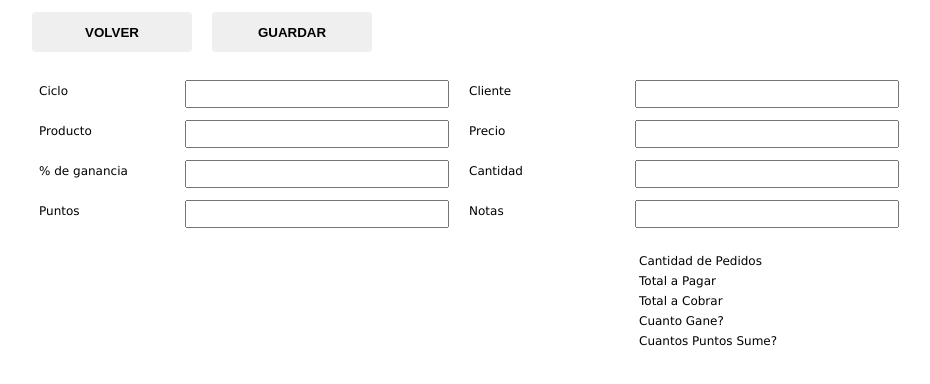
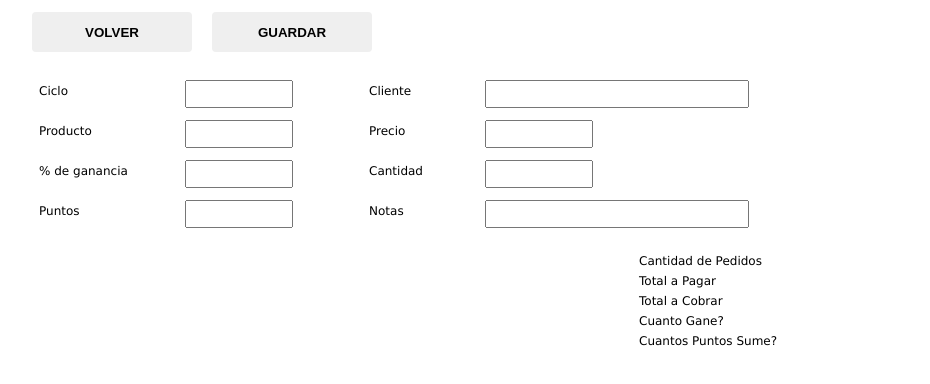
Before and after one commit to DT3270/Adminat2, a website: page altaPedido.html in a window 1280 px wide. Shown: the whole page, without its empty margins (15-945 px from the left). Drawn offline with Linux system fonts and the light colour scheme; no server answers.

Commit message:
Update altaPedido.html

```diff
--- a/altaPedido.html
+++ b/altaPedido.html
@@ -26,42 +26,42 @@
 
 	<p style="top: 80px;left: 50px;position: absolute;">Ciclo</p>
 	<input type="text" id="ciclo"
-	style="width:256px;height:22px;top: 80px;left: 200px;position: absolute;">
+	style="width:100px;height:22px;top: 80px;left: 200px;position: absolute;">
 	</input>
 
-	<p style="top: 80px;left: 480px;position: absolute;">Cliente</p>
+	<p style="top: 80px;left: 380px;position: absolute;">Cliente</p>
 	<input type="text" id="cliente"
-	style="width:256px;height:22px;top: 80px;left: 650px;position: absolute;">
+	style="width:256px;height:22px;top: 80px;left: 500px;position: absolute;">
 	</input>
 
 	<p style="top: 120px;left: 50px;position: absolute;">Producto</p>
 	<input type="number" id="producto"
-	style="width:256px;height:22px;top: 120px;left: 200px;position: absolute;">
+	style="width:100px;height:22px;top: 120px;left: 200px;position: absolute;">
 	</input>
 
-	<p style="top: 120px;left: 480px;position: absolute;">Precio</p>
+	<p style="top: 120px;left: 380px;position: absolute;">Precio</p>
 	<input type="number" id="precio"
-	style="width:256px;height:22px;top: 120px;left: 650px;position: absolute;">
+	style="width:100px;height:22px;top: 120px;left: 500px;position: absolute;">
 	</input>
 
 	<p style="top: 160px;left: 50px;position: absolute;">% de ganancia</p>
 	<input type="number" id="porGanancia"
-	style="width:256px;height:22px;top: 160px;left: 200px;position: absolute;">
+	style="width:100px;height:22px;top: 160px;left: 200px;position: absolute;">
 	</input>
 
-	<p style="top: 160px;left: 480px;position: absolute;">Cantidad</p>
+	<p style="top: 160px;left: 380px;position: absolute;">Cantidad</p>
 	<input type="number" id="cantidad"
-	style="width:256px;height:22px;top: 160px;left: 650px;position: absolute;">
+	style="width:100px;height:22px;top: 160px;left: 500px;position: absolute;">
 	</input>
 
 	<p style="top: 200px;left: 50px;position: absolute;">Puntos</p>
 	<input type="number" id="puntos"
-	style="width:256px;height:22px;top: 200px;left: 200px;position: absolute;">
+	style="width:100px;height:22px;top: 200px;left: 200px;position: absolute;">
 	</input>
 
-	<p style="top: 200px;left: 480px;position: absolute;">Notas</p>
+	<p style="top: 200px;left: 380px;position: absolute;">Notas</p>
 	<input type="text" id="notas"
-	style="width:256px;height:22px;top: 200px;left: 650px;position: absolute;">
+	style="width:256px;height:22px;top: 200px;left: 500px;position: absolute;">
 	</input>
 
 	<p style="top: 250px;left: 650px;position: absolute;">Cantidad de Pedidos</p>
```
